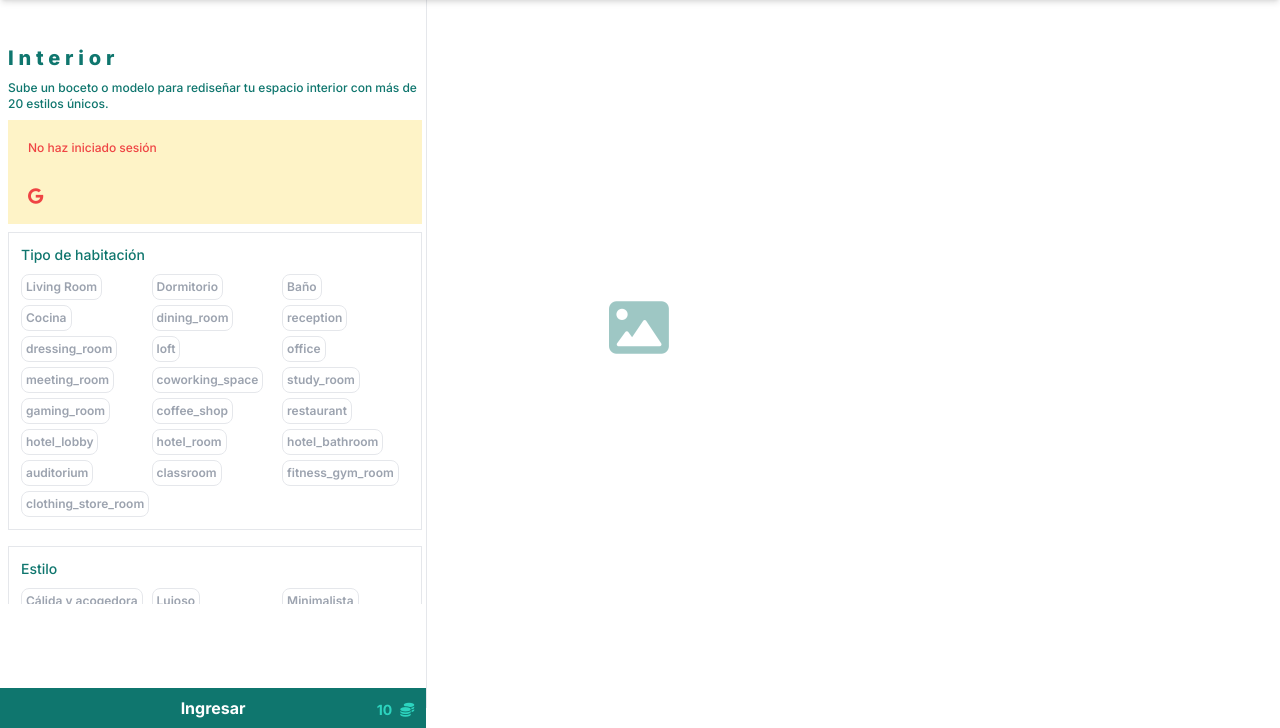
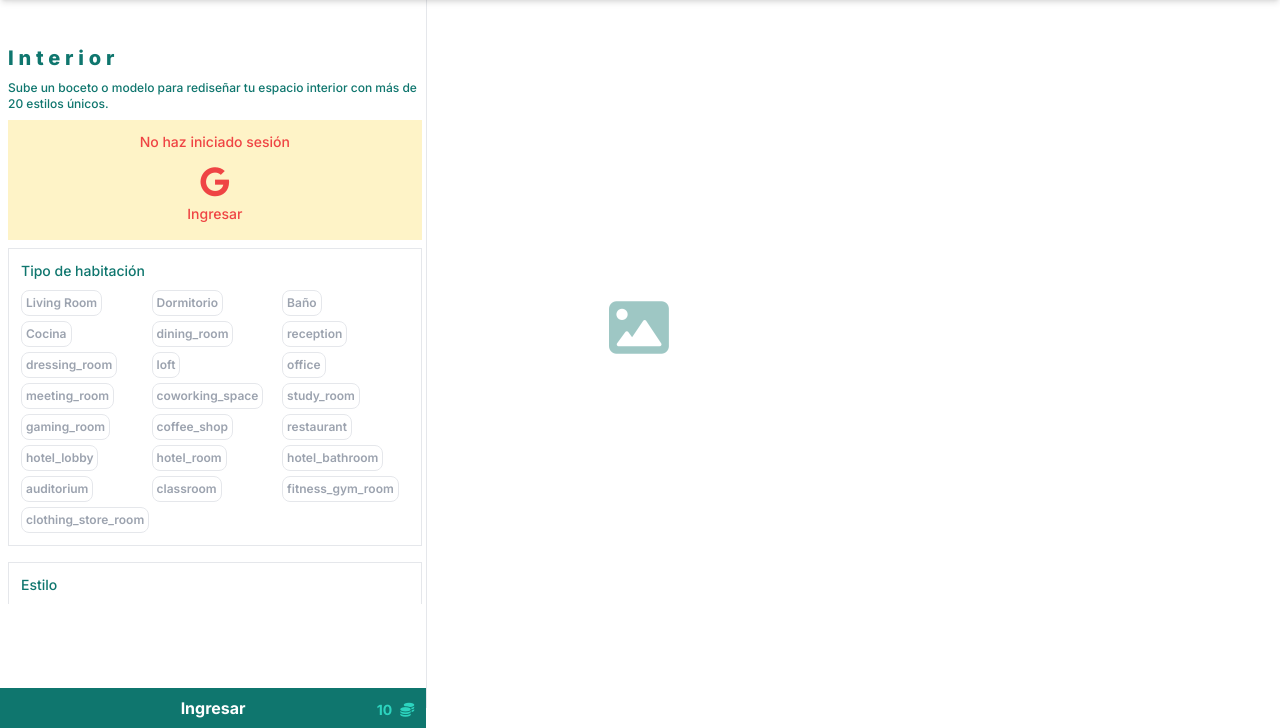
Before and after one commit to pabloossandon88/gaud-e-website, a Django app: page /interior/ in a window 1280 px wide. Shown: the part 72-800 px from the top of the page. Run offline with Django 5.2, Linux system fonts and the light colour scheme; some libraries are stand-ins or nearby versions.

Commit message:
Mejore diseño de la validacion de usuario

```diff
--- a/GaudeSite/templates/GaudeSite/tool.html
+++ b/GaudeSite/templates/GaudeSite/tool.html
@@ -15,10 +15,11 @@
                 {% if request.user.is_authenticated %}
                 {% else %}
 
-                <div class="bg-amber-100 my-2 p-5 flex justify-center flex-col">
-                    <p  class="mb-2 text-xs font-medium text-red-500 dark:text-white">No haz iniciado sesión</p>
-                    <br>
-                    <i class="fa-brands fa-google text-red-500 font-xl"></i>
+                <div class="bg-amber-100 my-2 p-3 flex text-center flex-col">
+                    <p  class="mb-3 text-sm font-medium text-red-500 dark:text-white text-center">No haz iniciado sesión</p>
+                    <i class="fa-brands fa-google text-red-500 text-3xl text-center"></i>
+                    <a href="{% url 'login-view' %}" class="text-red-500 focus:ring-4 focus:ring-purple-300 font-medium rounded-lg text-sm px-3 py-1  sm:mr-2 lg:mr-0 dark:bg-purple-600 dark:hover:bg-purple-700 focus:outline-none dark:focus:ring-purple-800 ">Ingresar</a>
+
                 </div>
 
 
```
